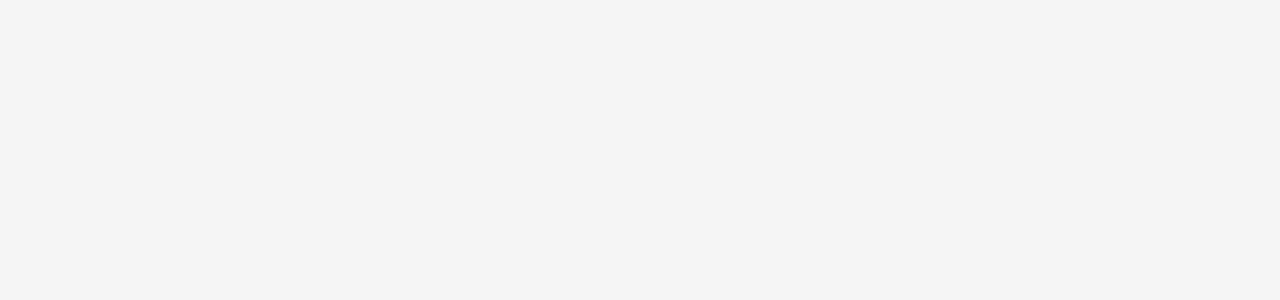
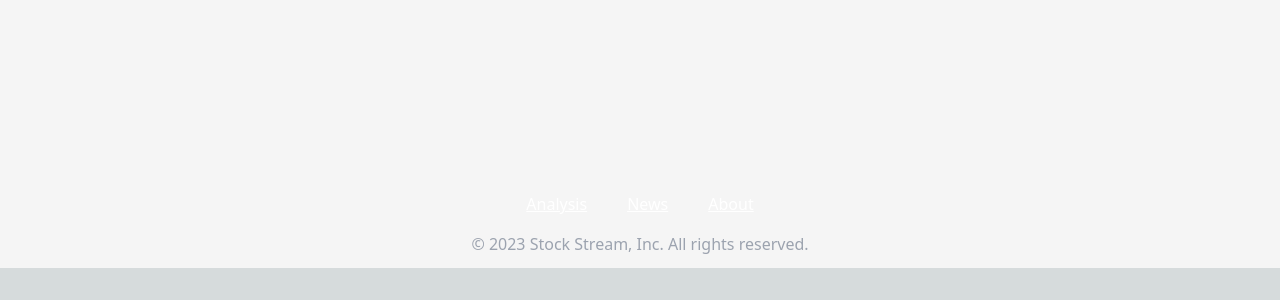
Before and after one commit to omar-zeineddine/stock-stream, a Next.js app: page / in a window 1280 px wide. Shown: the part 532-832 px from the top of the page. After the commit the page ends 800 px from the top, so only its background shows below. Built offline with nearby package versions, Linux system fonts and the light colour scheme.

Commit message:
feat - add footer to general layout

```diff
--- /dev/null
+++ b/app/components/Footer.tsx
@@ -0,0 +1,45 @@
+import React from "react";
+
+type FooterProps = {
+  className?: string;
+};
+
+const Footer: React.FC<FooterProps> = ({ className }) => {
+  return (
+    <section className={`dark:bg-gray-900 dark:border-gray-700 ${className}`}>
+      <div className="max-w-screen-xl px-4 py-3 mx-auto space-y-2 overflow-hidden sm:px-6 lg:px-8">
+        <nav className="flex flex-wrap justify-center mx-5">
+          <div className="px-5 py-2">
+            <a
+              href="#"
+              className="text-base leading-6 text-white hover:text-gray-400 underline"
+            >
+              Analysis
+            </a>
+          </div>
+          <div className="px-5 py-2">
+            <a
+              href="#"
+              className="text-base leading-6 text-white hover:text-gray-400 underline"
+            >
+              News
+            </a>
+          </div>
+          <div className="px-5 py-2">
+            <a
+              href="#"
+              className="text-base leading-6 text-white hover:text-gray-400 underline"
+            >
+              About
+            </a>
+          </div>
+        </nav>
+        <p className="mt-4 text-base leading-6 text-center text-gray-400">
+          © {new Date().getFullYear()} Stock Stream, Inc. All rights reserved.
+        </p>
+      </div>
+    </section>
+  );
+};
+
+export default Footer;
--- a/app/layout.tsx
+++ b/app/layout.tsx
@@ -1,13 +1,7 @@
 "use client";
+import Footer from "./components/Footer";
 import "./globals.css";
 import { Inter } from "next/font/google";
-
-const inter = Inter({ subsets: ["latin"] });
-
-// export const metadata: Metadata = {
-//   title: "Create Next App",
-//   description: "Generated by create next app",
-// };
 
 export default function RootLayout({
   children,
@@ -21,13 +15,14 @@ export default function RootLayout({
           <div className="flex flex-grow">
             <div className="flex flex-col flex-grow ">
               <div
-                className="flex-grow p-4 "
+                className="flex-grow "
                 style={{
                   background: "#f5f5f5",
                 }}
               >
                 {children}
               </div>
+              <Footer className="absolute bottom-0 left-0 w-full" />
             </div>
           </div>
         </div>
```
